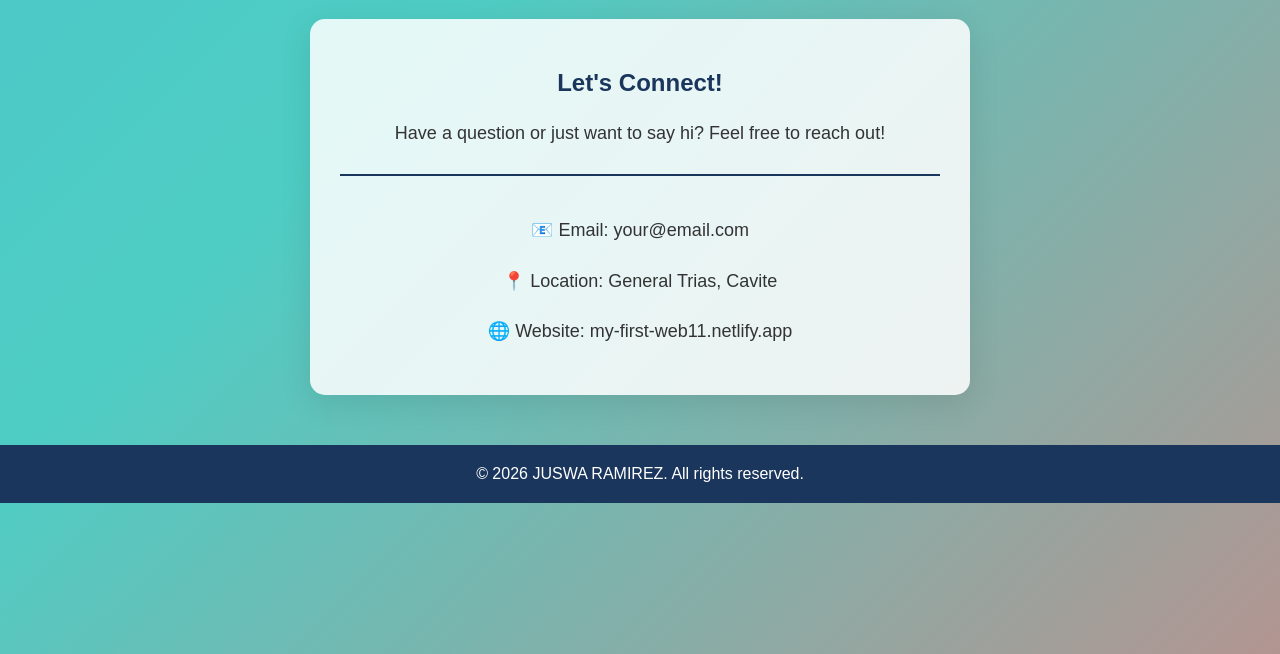
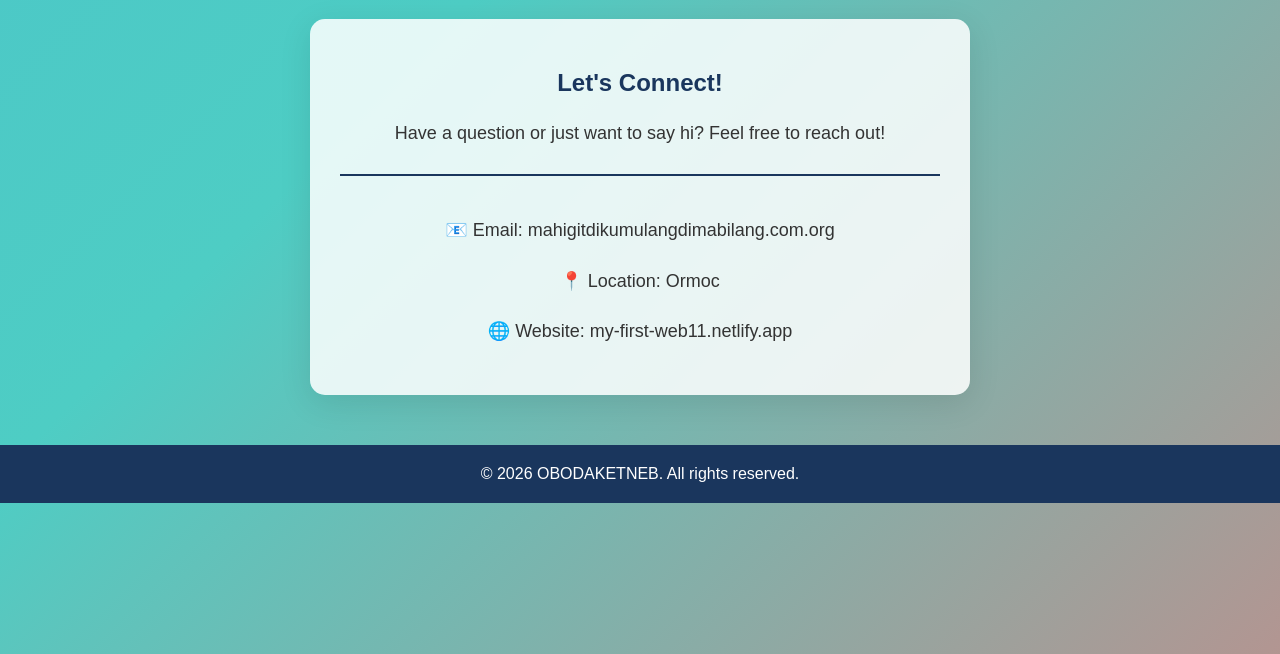
Before and after one commit to joshuaramirezcvt-commits/my-first-web, a plain HTML site: page contact.html in a window 1280 px wide. Shown: the part 146-800 px from the top of the page. Drawn offline with Linux system fonts and the light colour scheme.

Commit message:
Update contact.html

```diff
--- a/contact.html
+++ b/contact.html
@@ -19,14 +19,14 @@
         <p>Have a question or just want to say hi? Feel free to reach out!</p>
 
         <div class="contact-info">
-            <p>📧 Email: your@email.com</p>
-            <p>📍 Location: General Trias, Cavite</p>
+            <p>📧 Email: mahigitdikumulangdimabilang.com.org</p>
+            <p>📍 Location: Ormoc</p>
             <p>🌐 Website: my-first-web11.netlify.app</p>
         </div>
     </div>
 
     <footer>
-        &copy; 2026 JUSWA RAMIREZ. All rights reserved.
+        &copy; 2026 OBODAKETNEB. All rights reserved.
     </footer>
 
 </body>
```
